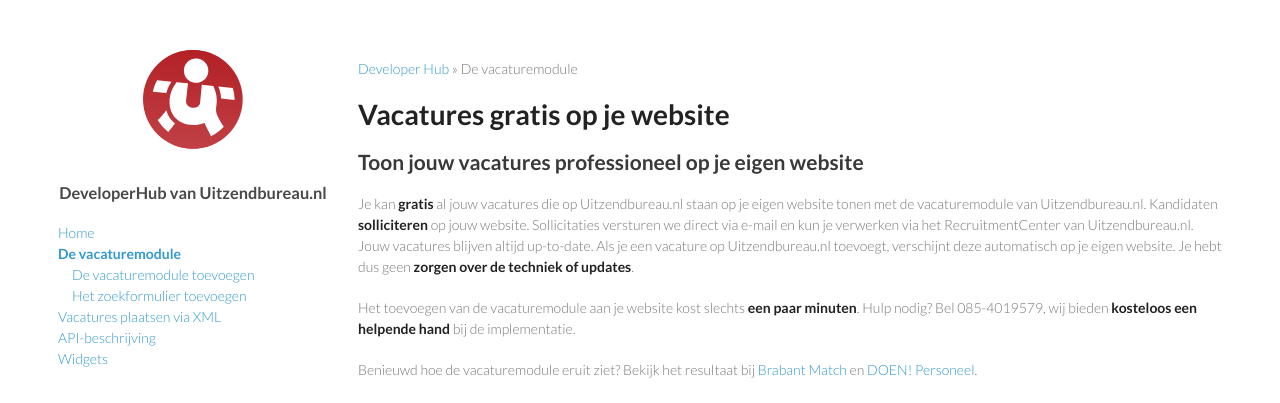
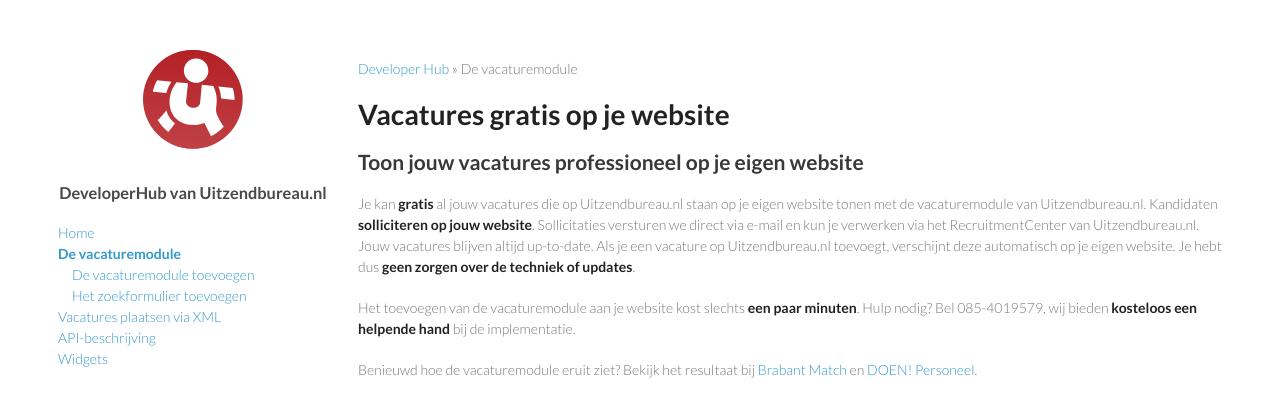
Before and after one commit to HippoHR/DeveloperHub, a Jekyll site: the page built from vacaturemodule/index.md, in a window 1280 px wide. Shown: the top 403 px of the page. Built offline with Jekyll 4.4.1, drawn with Linux system fonts in a browser that asks for light colours.

```diff
--- a/vacaturemodule/index.md
+++ b/vacaturemodule/index.md
@@ -9,11 +9,11 @@ layout: default
 ## Toon jouw vacatures professioneel op je eigen website
 
 Je kan **gratis** al jouw vacatures die op Uitzendbureau.nl staan op je eigen website tonen met de vacaturemodule van Uitzendbureau.nl.
-Kandidaten **solliciteren** op jouw website. Sollicitaties versturen we direct via e-mail en kun je verwerken via het RecruitmentCenter van Uitzendbureau.nl.
+Kandidaten **solliciteren op jouw website**. Sollicitaties versturen we direct via e-mail en kun je verwerken via het RecruitmentCenter van Uitzendbureau.nl.
 Jouw vacatures blijven altijd up-to-date.
 Als je een vacature op Uitzendbureau.nl toevoegt,
 verschijnt deze automatisch op je eigen website.
-Je hebt dus geen **zorgen over de techniek of updates**.
+Je hebt dus **geen zorgen over de techniek of updates**.
 
 Het toevoegen van de vacaturemodule aan je website kost slechts **een paar minuten**.
 Hulp nodig? Bel 085-4019579, wij bieden **kosteloos een helpende hand** bij de implementatie.
```
Also changed, not shown: 1 other file.
